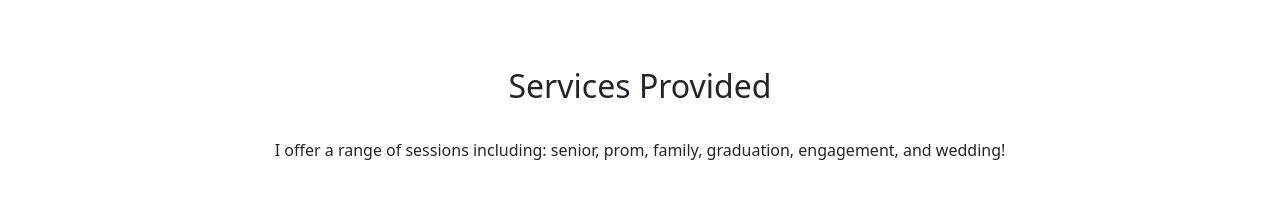
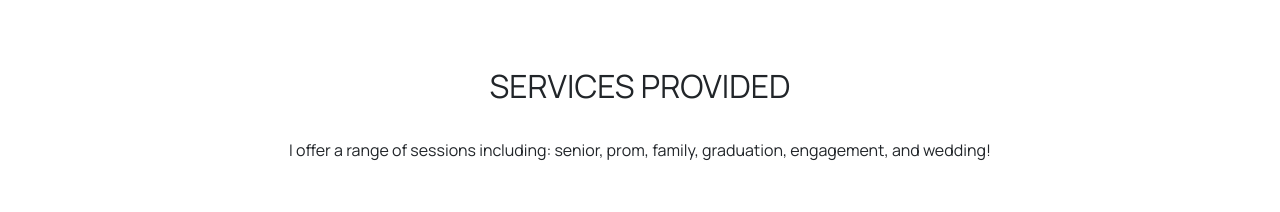
Before and after one commit to chrisATYF/NovaMaePhotography, a Vue app: page / in a window 1280 px wide. Shown: the part 483-695 px from the top of the page. Built offline with nearby package versions, Linux system fonts and the light colour scheme.

Commit message:
Font-family imported

```diff
--- a/src/App.vue
+++ b/src/App.vue
@@ -9,7 +9,21 @@
   <footer>&copy; Copyright 2023 Nova Mae Photography</footer>
 </template>
 
-<style scoped>
+<style>
+@import url('https://fonts.googleapis.com/css2?family=Manrope&family=Montserrat:wght@200&family=Poppins:wght@200;300;400;500;600;700;800&display=swap');
+
+h1,
+h2,
+h3,
+h4 {
+  font-family: 'Manrope', sans-serif;
+  text-transform: uppercase;
+}
+
+p {
+  font-family: 'Manrope', sans-serif;
+}
+
 footer {
   text-align: center;
   padding: 50px;
```
